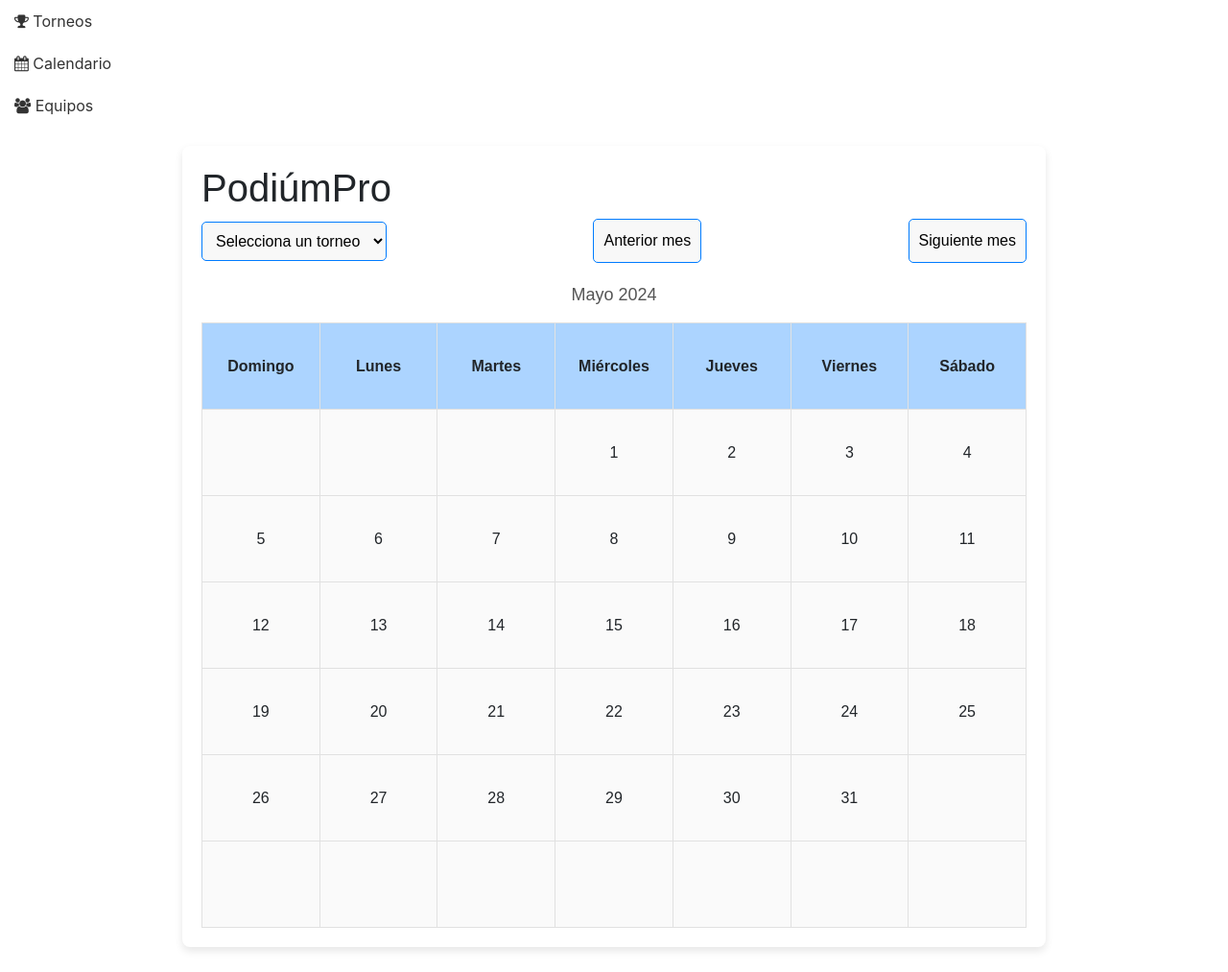
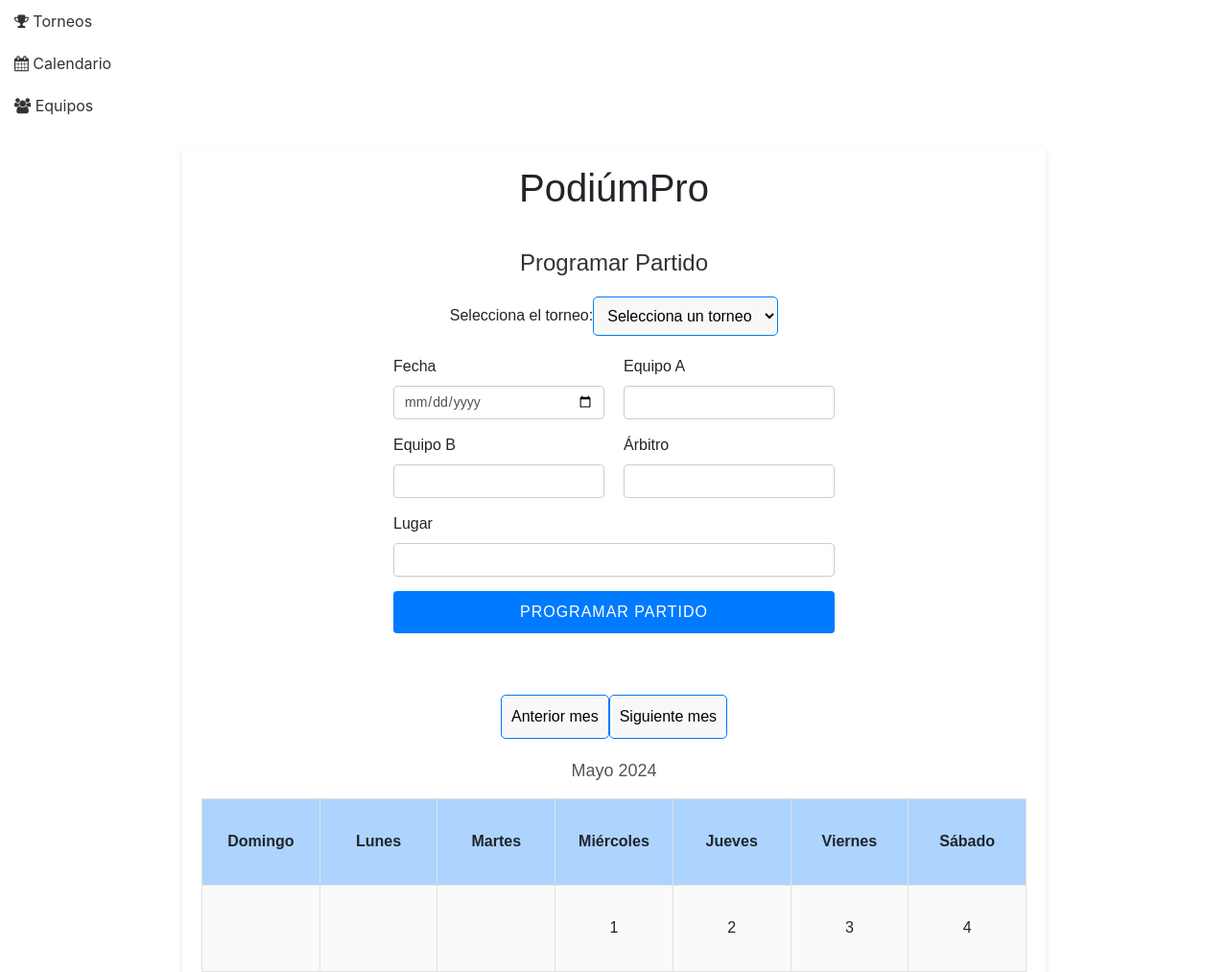
Before and after one commit to AlbeiroBurbanoTobar/ppi_dai_BURBANOaj, a Flask app: page /calendar in a window 1280 px wide. Shown: the part 56-1069 px from the top of the page at 96% size. Before the commit the page ends 1047 px from the top, so only its background shows below. Run offline with Flask 3, Linux system fonts and the light colour scheme; a user stored in the database is signed in; data comes from the database, SQL or seed files in the repository; some libraries are stand-ins or nearby versions.

```diff
--- /dev/null
+++ b/website/static/css/equipos.css
@@ -0,0 +1,66 @@
+.schedule-form {
+    background: #fff;
+    padding: 20px;
+    border-radius: 8px;
+    max-width: 500px;
+    margin: 20px auto;
+    font-family: Arial, sans-serif;
+}
+
+.schedule-form h2 {
+    text-align: center;
+    margin-bottom: 20px;
+    color: #333;
+    font-size: 24px;
+}
+
+.form-group {
+    margin-bottom: 15px;
+}
+
+.label {
+    display: block;
+    margin-bottom: 5px;
+    color: #666;
+    font-size: 16px;
+}
+
+.form-control {
+    width: 100%;
+    padding: 8px 10px;
+    border: 1px solid #ccc;
+    border-radius: 4px;
+    box-sizing: border-box;
+    font-size: 14px;
+}
+
+.btn-primary {
+    width: 100%;
+    padding: 10px;
+    border: none;
+    background-color: #007bff;
+    color: white;
+    border-radius: 4px;
+    cursor: pointer;
+    font-size: 16px;
+    text-transform: uppercase;
+    letter-spacing: 1px;
+}
+
+.btn-primary:hover {
+    background-color: #0056b3;
+}
+
+.form-row {
+    display: flex;
+    justify-content: space-between;
+}
+
+.form-row .form-group {
+    flex: 1;
+    margin-right: 10px;
+}
+
+.form-row .form-group:last-child {
+    margin-right: 0;
+}
--- a/website/static/css/style.css
+++ b/website/static/css/style.css
@@ -418,12 +418,21 @@
     color: #333333;
     text-align: center;
     margin-bottom: 15px;
+
 }
 
 /* Estilos para los controles (select y botones) */
 .controls {
     display: flex;
     justify-content: space-between;
+    align-items: center;
+    margin-bottom: 20px;
+}
+
+/* Estilos para los controles (select y botones) */
+.controlsSuperior {
+    display: flex;
+    justify-content: center;
     align-items: center;
     margin-bottom: 20px;
 }
--- a/website/templates/base.html
+++ b/website/templates/base.html
@@ -27,6 +27,9 @@
 
      <!-- Incluye un archivo CSS personalizado para estilos adicionales. -->
     <link rel="stylesheet" href="{{ url_for('static', filename='css/style.css') }}">
+
+    <link rel="stylesheet" href="{{ url_for('static', filename='css/equipos.css') }}">
+
   </head>
 
   <body>
--- a/website/templates/calendar.html
+++ b/website/templates/calendar.html
@@ -2,12 +2,48 @@
 
 {% block content %}
 <div class="calendar-container">
-    <h1 id="tournamentTitle">PodiúmPro</h1>
-    <div class="controls">
-        <select id="tournamentSelect">
-            <option value="" disabled selected>Selecciona un torneo</option>
-        </select>
+    <h1 id="tournamentTitle" style="text-align: center;">PodiúmPro</h1>
+    <div class="schedule-form">
+        <h2>Programar Partido</h2>
+        <div class="controlsSuperior">
+            <a>Selecciona el torneo: </a>
+            <select id="tournamentSelect">
+                <option value="" disabled selected>Selecciona un torneo</option>
+            </select>
 
+        </div>
+        <form>
+            <div class="form-row">
+                <div class="form-group col-md-6">
+                    <label for="date">Fecha</label>
+                    <input type="date" id="date" name="date" class="form-control">
+                </div>
+                <div class="form-group col-md-6">
+                    <label for="teamA">Equipo A</label>
+                    <input type="text" id="teamA" name="teamA" class="form-control">
+                </div>
+            </div>
+            <div class="form-row">
+                <div class="form-group col-md-6">
+                    <label for="teamB">Equipo B</label>
+                    <input type="text" id="teamB" name="teamB" class="form-control">
+                </div>
+
+                <div class="form-group col-md-6">
+                    <label for="referee">Árbitro</label>
+                    <input type="text" id="referee" name="referee" class="form-control">
+
+            </div>
+            </div>
+            <div class="form-group">
+                <label for="location">Lugar</label>
+                <input type="text" id="location" name="location" class="form-control">
+            </div>
+            <button type="submit" class="btn btn-primary">Programar partido</button>
+        </form>
+    </div>
+    <br>
+    <div class="controlsSuperior">
         <button id="prev" onclick="changeMonth(-1)">Anterior mes</button>
         <button id="next" onclick="changeMonth(1)">Siguiente mes</button>
     </div>
@@ -27,6 +63,11 @@
         <tbody id="calendarBody">
         </tbody>
     </table>
+
+
+
+
+    </div>
 </div>
 
 
```
